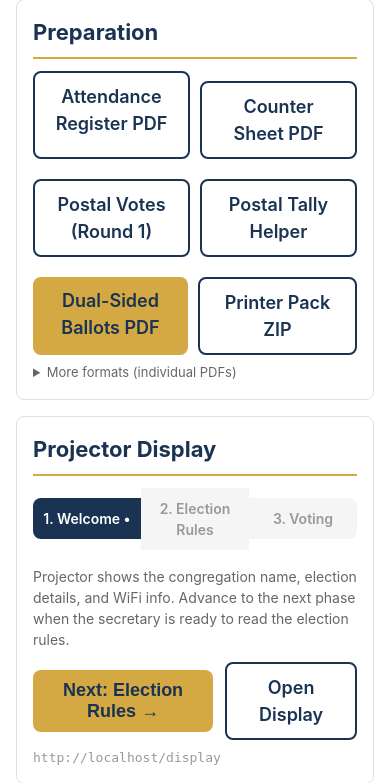
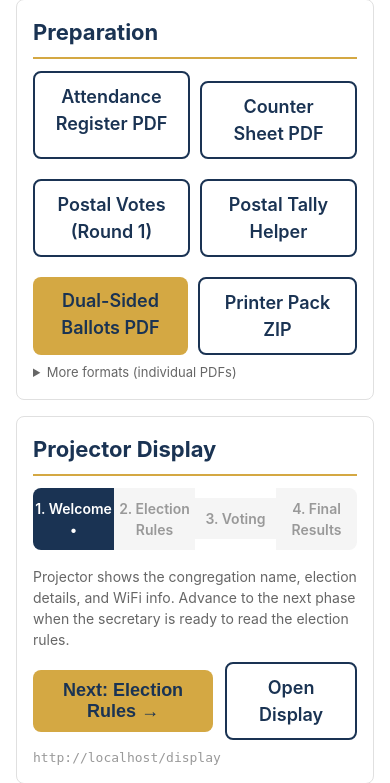
Before and after one commit to jdemooijau/frca_election_app, a Flask app: page /admin/election/1/manage in a window 390 px wide. Shown: the part 604-1387 px from the top of the page. Run offline with Flask 3, Linux system fonts and the light colour scheme; the visitor is signed in with stand-in values (Sample User, id 1); data comes from the database, SQL or seed files in the repository; tables that the repository leaves empty hold one stand-in row (values such as "Sample post").

Commit message:
Phase 4 final-results view (chairman button + phone)
Extends the projector display flow to a fourth phase 'Final Results',
triggered explicitly via a new 'Show Final Results' button on the admin
manage page. The auto-detection (all vacancies filled -> final.html)
stays in place as a fallback. A 'Back to Voting' button returns the
chairman to phase 3 (the live projector view).

/displayphone now honours the same rule — it renders final.html when
display_phase == 4 or when the election is auto-detected as complete,
so the phone-display audience sees the same end-of-election summary
as the projector.

Names in the final summary (projector final.html and minutes DOCX)
are now sorted alphabetically by surname rather than by the round in
which the brother was elected.

```diff
--- a/voting-app/app.py
+++ b/voting-app/app.py
@@ -896,6 +896,7 @@ def admin_set_display_phase(election_id):
     Phase 1 = Welcome (congregation + election details)
     Phase 2 = Election Rules (candidates list + articles 4, 6, 12)
     Phase 3 = Voting (opens voting automatically on first entry)
+    Phase 4 = Final Results (chairman-triggered end-of-election summary)
     """
     db = get_db()
     election = db.execute(
@@ -906,8 +907,16 @@ def admin_set_display_phase(election_id):
 
     direction = request.form.get("direction", "next")
     current_phase = election["display_phase"] or 1
-
-    if direction == "next" and current_phase < 3:
+    target = request.form.get("target")
+
+    if target is not None:
+        try:
+            new_phase = int(target)
+        except ValueError:
+            return redirect(url_for("admin_election_manage", election_id=election_id))
+        if new_phase not in (1, 2, 3, 4):
+            return redirect(url_for("admin_election_manage", election_id=election_id))
+    elif direction == "next" and current_phase < 3:
         new_phase = current_phase + 1
     elif direction == "prev" and current_phase > 1:
         new_phase = current_phase - 1
@@ -936,7 +945,7 @@ def admin_set_display_phase(election_id):
             (new_phase, election_id)
         )
         db.commit()
-        phase_names = {1: "Welcome", 2: "Election Rules", 3: "Voting"}
+        phase_names = {1: "Welcome", 2: "Election Rules", 3: "Voting", 4: "Final Results"}
         flash(f"Projector display: {phase_names[new_phase]}", "success")
 
     return redirect(url_for("admin_election_manage", election_id=election_id))
@@ -2294,9 +2303,8 @@ def _build_display_data():
     election_complete = True
     for office in offices:
         persisted = db.execute(
-            "SELECT name, elected_round FROM candidates "
-            "WHERE office_id = ? AND elected = 1 AND elected_round IS NOT NULL "
-            "ORDER BY elected_round, surname_sort_key(name)",
+            "SELECT name FROM candidates "
+            "WHERE office_id = ? AND elected = 1 AND elected_round IS NOT NULL",
             (office["id"],)
         ).fetchall()
         names = [r["name"] for r in persisted]
@@ -2307,6 +2315,8 @@ def _build_display_data():
                     for c in res["candidates"]:
                         if c["elected"] and c["name"] not in names:
                             names.append(c["name"])
+        # Alphabetical order by surname for the final display summary
+        names.sort(key=_surname_sort_key)
         original = (
             office["original_vacancies"]
             if office["original_vacancies"] is not None
@@ -2362,7 +2372,11 @@ def display():
         return render_template("display/welcome.html", **ctx)
     elif phase == 2:
         return render_template("display/rules.html", **ctx)
+    elif phase == 4:
+        # Explicit chairman-triggered final view
+        return render_template("display/final.html", **ctx)
     elif ctx.get("election_complete") and not election["voting_open"]:
+        # Auto-detect complete state
         return render_template("display/final.html", **ctx)
     else:
         return render_template("display/projector.html", **ctx)
@@ -2373,6 +2387,11 @@ def display_phone():
     election, ctx = _build_display_data()
     if not election:
         return render_template("display/waiting.html")
+    phase = election["display_phase"] or 1
+    if phase == 4:
+        return render_template("display/final.html", **ctx)
+    if ctx.get("election_complete") and not election["voting_open"]:
+        return render_template("display/final.html", **ctx)
     return render_template("display/phone.html", **ctx)
 
 
@@ -3099,9 +3118,8 @@ def admin_minutes_docx(election_id):
 
     for office in offices:
         persisted = db.execute(
-            "SELECT name, elected_round FROM candidates "
-            "WHERE office_id = ? AND elected = 1 AND elected_round IS NOT NULL "
-            "ORDER BY elected_round, surname_sort_key(name)",
+            "SELECT name FROM candidates "
+            "WHERE office_id = ? AND elected = 1 AND elected_round IS NOT NULL",
             (office["id"],)
         ).fetchall()
         names_in_order = [r["name"] for r in persisted]
@@ -3109,6 +3127,8 @@ def admin_minutes_docx(election_id):
         for name in final_round_elected_by_office.get(office["name"], []):
             if name not in names_in_order:
                 names_in_order.append(name)
+        # Alphabetical by surname for the final summary
+        names_in_order.sort(key=_surname_sort_key)
         elected_summary.append({
             "office": office["name"],
             "names": names_in_order,
--- a/voting-app/templates/admin/manage.html
+++ b/voting-app/templates/admin/manage.html
@@ -147,7 +147,7 @@
 
         <!-- Phase indicator -->
         <div style="display: flex; align-items: center; gap: 0; margin-bottom: 16px;">
-            {% set phases = [("1", "Welcome"), ("2", "Election Rules"), ("3", "Voting")] %}
+            {% set phases = [("1", "Welcome"), ("2", "Election Rules"), ("3", "Voting"), ("4", "Final Results")] %}
             {% for num, label in phases %}
             <div style="flex: 1; text-align: center; padding: 10px 0; font-size: 14px; font-weight: 600;
                         {{ 'background: var(--navy); color: var(--white);' if phase == num|int else 'background: var(--grey-light); color: #999;' }}
@@ -173,12 +173,18 @@
         {% elif phase == 3 %}
         <p style="font-size: 14px; color: #666; margin-bottom: 12px;">
             Projector shows the live voting display with ballot counts and results.
+            Switch to <strong>Final Results</strong> once the election is complete.
+        </p>
+        {% elif phase == 4 %}
+        <p style="font-size: 14px; color: #666; margin-bottom: 12px;">
+            Projector and phone views show the final election result — elected brothers per office.
+            Use <strong>Back to Voting</strong> to return to the live voting display.
         </p>
         {% endif %}
 
         <!-- Navigation buttons -->
         <div style="display: flex; gap: 12px; align-items: center;">
-            {% if phase > 1 %}
+            {% if phase > 1 and phase < 4 %}
             <form method="POST" action="{{ url_for('admin_set_display_phase', election_id=election.id) }}" class="inline-form">
                 <input type="hidden" name="csrf_token" value="{{ csrf_token() }}">
                 <input type="hidden" name="direction" value="prev">
@@ -198,6 +204,22 @@
                     Next: Open Voting &rarr;
                 </button>
                 {% endif %}
+            </form>
+            {% endif %}
+
+            {% if phase == 3 %}
+            <form method="POST" action="{{ url_for('admin_set_display_phase', election_id=election.id) }}" class="inline-form">
+                <input type="hidden" name="csrf_token" value="{{ csrf_token() }}">
+                <input type="hidden" name="target" value="4">
+                <button type="submit" class="btn btn-gold btn-small">Show Final Results &rarr;</button>
+            </form>
+            {% endif %}
+
+            {% if phase == 4 %}
+            <form method="POST" action="{{ url_for('admin_set_display_phase', election_id=election.id) }}" class="inline-form">
+                <input type="hidden" name="csrf_token" value="{{ csrf_token() }}">
+                <input type="hidden" name="target" value="3">
+                <button type="submit" class="btn btn-outline btn-small">&larr; Back to Voting</button>
             </form>
             {% endif %}
 
```
